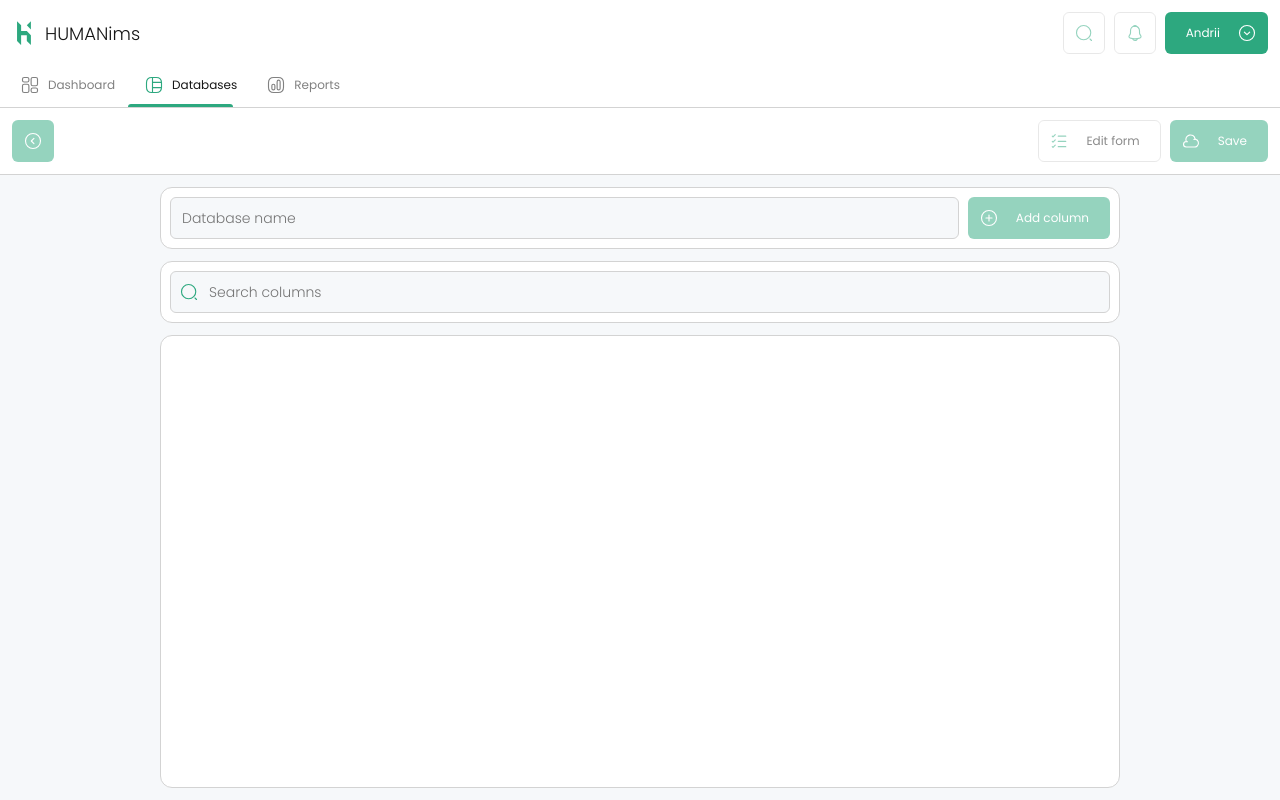
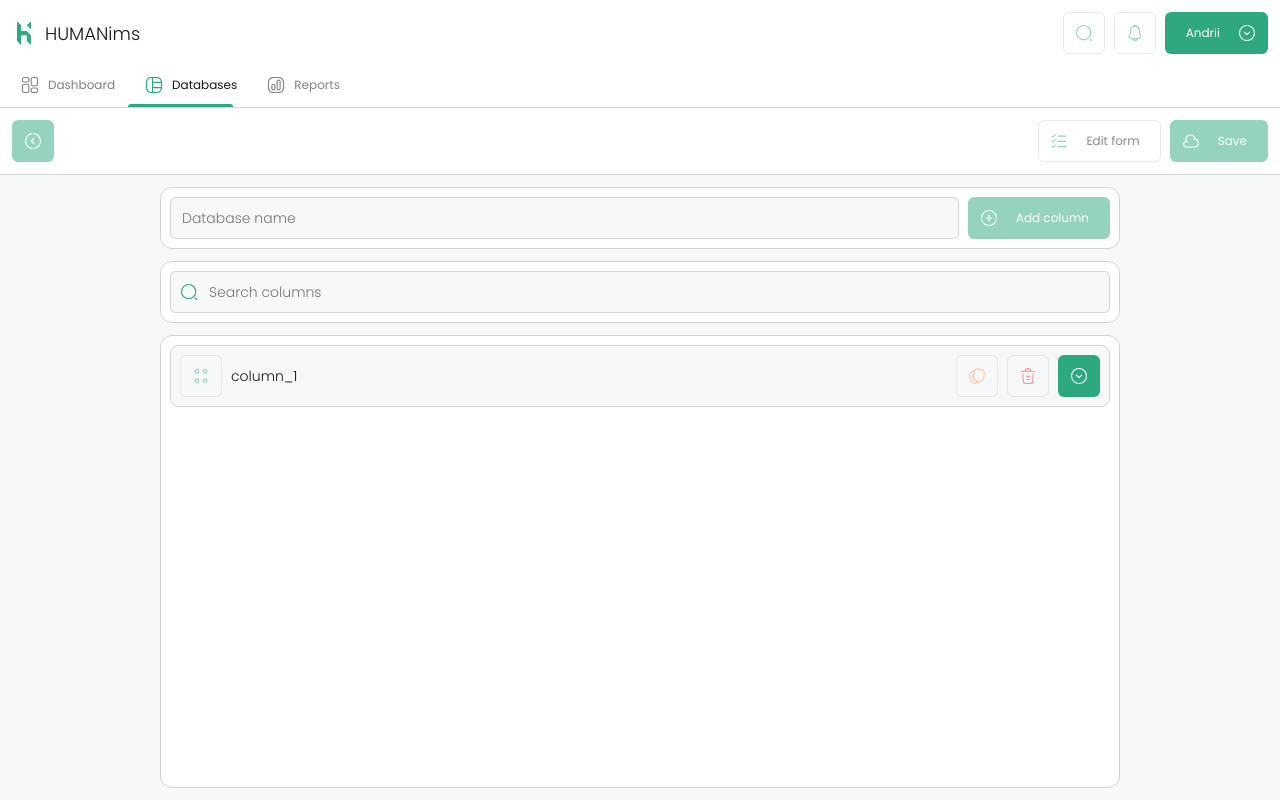
Before and after one commit to komiakov/HUMAINims_Vue, a Nuxt app: page /databases/new in a window 1280 px wide. Built offline with nearby package versions, Linux system fonts and the light colour scheme.

Commit message:
added hmnInput

```diff
--- /dev/null
+++ b/app/components/hmnColumn.vue
@@ -0,0 +1,100 @@
+<script setup lang="ts">
+
+const isOpen = ref(false)
+
+</script>
+
+<template>
+    <div class="hmn-column">
+        <div className="hmn-column__header container-flex">
+            <section>
+                <HmnButton icon-left="move" :disabled="true" />
+                <span className="hmn-column__header__name">
+                    column_1
+                </span>
+            </section>
+            <section>
+                <HmnButton icon-left="duplicate" type="warning" :disabled="true" />
+                <HmnButton icon-left="delete" type="alert" :disabled="true" />
+                <HmnButton icon-left="arrowDown" type="accent" @click="isOpen = !isOpen" :class="{'rotate': isOpen}" />
+            </section>
+        </div>
+
+        <div v-if="isOpen" className="hmn-column__body">
+            <div class="row">
+                <div class="input-block input-block__half">
+                    <span class="input-block__label">* Column name</span>
+                    <HmnInput placeholder="Required" />
+                </div>
+            </div>
+        </div>
+    </div>
+</template>
+
+<style lang="scss">
+.hmn-column {
+  display: grid;
+  gap: 24px;
+  padding: 9px;
+  border-radius: 9px;
+  border: 1px solid var(--brdr-color);
+  background-color: var(--bg-item-main);
+
+  .hmn-column__header {
+    .hmn-column__header__name {
+      font-size: 14px;
+      font-weight: 300;
+      color: var(--ft-main);
+      cursor: default;
+    }
+    .hmn-button {
+        &.rotate svg {
+            transform: rotate(180deg);
+        }
+        &.move {
+            cursor: move;
+        }
+    }
+  }
+
+  .hmn-column__body {
+    display: grid;
+    gap: 12px;
+    .row {
+      display: flex;
+      align-items: start;
+      gap: 9px;
+      .input-block {
+        display: grid;
+        gap: 3px;
+        width: 100%;
+        .input-block__label {
+          font-size: 12px;
+          color: var(--ft-main);
+          cursor: default;
+          opacity: .75;
+        }
+      }
+    }
+  }
+}
+
+@media (max-width: 720px) {
+    .hmn-column .hmn-column__body {
+        .row {
+            display: grid;
+            gap: 24px;
+        }
+    }
+}
+
+@media (min-width: 721px) {
+    .hmn-column .hmn-column__body {
+        .row {
+            .input-block__half {
+                width: calc(50% - 6px) !important;
+            }
+        }
+    }
+}
+</style>
--- a/app/components/hmnInput.vue
+++ b/app/components/hmnInput.vue
@@ -46,7 +46,7 @@ const emit = defineEmits(["update:modelValue"])
     padding: 0 9px;
     border-radius: 6px;
     border: 1px solid var(--brdr-color);
-    transition: var(--transtition);
+    transition: .3s all;
     background-color: var(--bg-item-main);
 
     .hmn-input__icon svg path{
--- a/app/pages/databases/new.vue
+++ b/app/pages/databases/new.vue
@@ -12,13 +12,13 @@
     <div id="ims-body">
         <div id="database-name-add-column">
             <hmn-input placeholder="Database name" />
-            <hmn-button label="Add column" icon-left="add" type="accent" :disabled="true" />
+            <hmn-button label="Add column" icon-left="add" type="accent mbl-hide" :disabled="true" />
         </div>
         <div id="search-columns">
             <hmn-input placeholder="Search columns" icon="search" />
         </div>
         <div class="scroll">
-
+            <hmn-column />
         </div>
     </div>
 </template>
```
